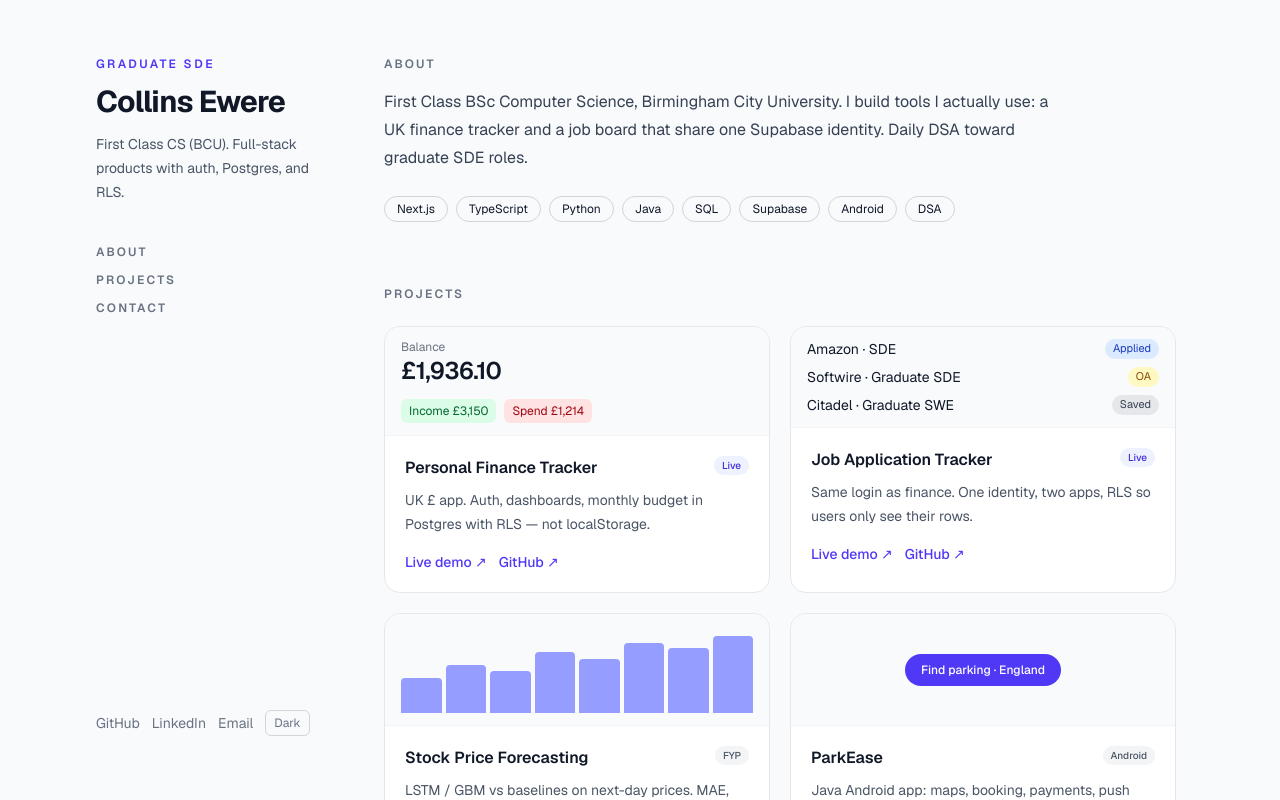
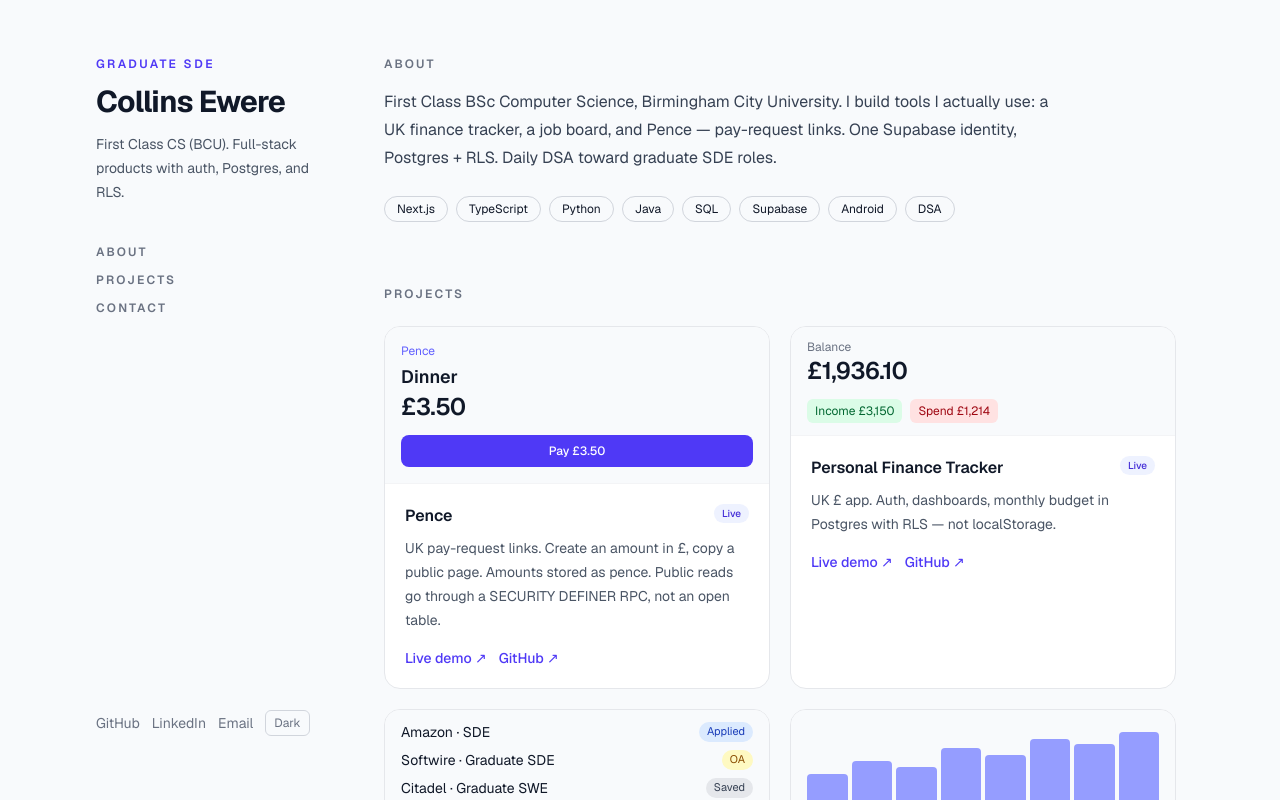
Before and after one commit to mhezie/portfolio, a Next.js app: page / in a window 1280 px wide. Shown: the top 800 px of the page. Built offline with nearby package versions, Linux system fonts and the light colour scheme.

Commit message:
Add Pence to projects

```diff
--- a/app/page.tsx
+++ b/app/page.tsx
@@ -86,10 +86,20 @@ export default function HomePage() {
             </nav>
           </div>
           <div className="flex flex-wrap items-center gap-3 pb-2 text-sm text-gray-500">
-            <a href="https://github.com/mhezie" target="_blank" rel="noopener noreferrer" className="hover:text-indigo-600">
+            <a
+              href="https://github.com/mhezie"
+              target="_blank"
+              rel="noopener noreferrer"
+              className="hover:text-indigo-600"
+            >
               GitHub
             </a>
-            <a href="https://www.linkedin.com/in/collins-ewere/" target="_blank" rel="noopener noreferrer" className="hover:text-indigo-600">
+            <a
+              href="https://www.linkedin.com/in/collins-ewere/"
+              target="_blank"
+              rel="noopener noreferrer"
+              className="hover:text-indigo-600"
+            >
               LinkedIn
             </a>
             <a href="mailto:toewerecollins@gmail.com" className="hover:text-indigo-600">
@@ -113,9 +123,9 @@ export default function HomePage() {
             </h2>
             <p className="max-w-2xl text-[16px] leading-7 text-gray-700 dark:text-gray-300">
               First Class BSc Computer Science, Birmingham City University. I
-              build tools I actually use: a UK finance tracker and a job board
-              that share one Supabase identity. Daily DSA toward graduate SDE
-              roles.
+              build tools I actually use: a UK finance tracker, a job board, and
+              Pence — pay-request links. One Supabase identity, Postgres + RLS.
+              Daily DSA toward graduate SDE roles.
             </p>
             <div className="mt-6 flex flex-wrap gap-2">
               {["Next.js", "TypeScript", "Python", "Java", "SQL", "Supabase", "Android", "DSA"].map(
@@ -137,6 +147,46 @@ export default function HomePage() {
             </h2>
 
             <div className="grid gap-5 md:grid-cols-2">
+              <article className="overflow-hidden rounded-2xl border border-gray-200 bg-white dark:border-gray-800 dark:bg-gray-900">
+                <div className="border-b border-gray-100 bg-slate-50 px-4 py-4 dark:border-gray-800 dark:bg-gray-950">
+                  <p className="text-xs text-indigo-500">Pence</p>
+                  <p className="mt-1 text-lg font-semibold">Dinner</p>
+                  <p className="text-2xl font-semibold tracking-tight">£3.50</p>
+                  <div className="mt-3 rounded-lg bg-indigo-600 px-3 py-2 text-center text-xs font-medium text-white">
+                    Pay £3.50
+                  </div>
+                </div>
+                <div className="p-5">
+                  <div className="flex items-start justify-between gap-2">
+                    <h3 className="font-semibold">Pence</h3>
+                    <span className="rounded-full bg-indigo-50 px-2 py-0.5 text-[10px] font-medium text-indigo-700 dark:bg-indigo-950 dark:text-indigo-300">
+                      Live
+                    </span>
+                  </div>
+                  <p className="mt-2 text-sm leading-6 text-gray-600 dark:text-gray-400">
+                    UK pay-request links. Create an amount in £, copy a public
+                    page. Amounts stored as pence. Public reads go through a
+                    SECURITY DEFINER RPC, not an open table.
+                  </p>
+                  <div className="mt-4 flex gap-3 text-sm font-medium text-indigo-600 dark:text-indigo-400">
+                    <a
+                      href="https://pence-teal.vercel.app"
+                      target="_blank"
+                      rel="noopener noreferrer"
+                    >
+                      Live demo ↗
+                    </a>
+                    <a
+                      href="https://github.com/mhezie/pence"
+                      target="_blank"
+                      rel="noopener noreferrer"
+                    >
+                      GitHub ↗
+                    </a>
+                  </div>
+                </div>
+              </article>
+
               <article className="overflow-hidden rounded-2xl border border-gray-200 bg-white dark:border-gray-800 dark:bg-gray-900">
                 <div className="border-b border-gray-100 bg-slate-50 px-4 py-3 dark:border-gray-800 dark:bg-gray-950">
                   <p className="text-xs text-gray-500">Balance</p>
@@ -161,10 +211,18 @@ export default function HomePage() {
                     UK £ app. Auth, dashboards, monthly budget in Postgres with RLS — not localStorage.
                   </p>
                   <div className="mt-4 flex gap-3 text-sm font-medium text-indigo-600 dark:text-indigo-400">
-                    <a href="https://personal-finance-tracker-mauve-nine.vercel.app" target="_blank" rel="noopener noreferrer">
+                    <a
+                      href="https://personal-finance-tracker-mauve-nine.vercel.app"
+                      target="_blank"
+                      rel="noopener noreferrer"
+                    >
                       Live demo ↗
                     </a>
-                    <a href="https://github.com/mhezie/personal-finance-tracker" target="_blank" rel="noopener noreferrer">
+                    <a
+                      href="https://github.com/mhezie/personal-finance-tracker"
+                      target="_blank"
+                      rel="noopener noreferrer"
+                    >
                       GitHub ↗
                     </a>
                   </div>
@@ -203,10 +261,18 @@ export default function HomePage() {
                     Same login as finance. One identity, two apps, RLS so users only see their rows.
                   </p>
                   <div className="mt-4 flex gap-3 text-sm font-medium text-indigo-600 dark:text-indigo-400">
-                    <a href="https://job-application-tracker-jade-alpha.vercel.app" target="_blank" rel="noopener noreferrer">
+                    <a
+                      href="https://job-application-tracker-jade-alpha.vercel.app"
+                      target="_blank"
+                      rel="noopener noreferrer"
+                    >
                       Live demo ↗
                     </a>
-                    <a href="https://github.com/mhezie/job-application-tracker" target="_blank" rel="noopener noreferrer">
+                    <a
+                      href="https://github.com/mhezie/job-application-tracker"
+                      target="_blank"
+                      rel="noopener noreferrer"
+                    >
                       GitHub ↗
                     </a>
                   </div>
```
